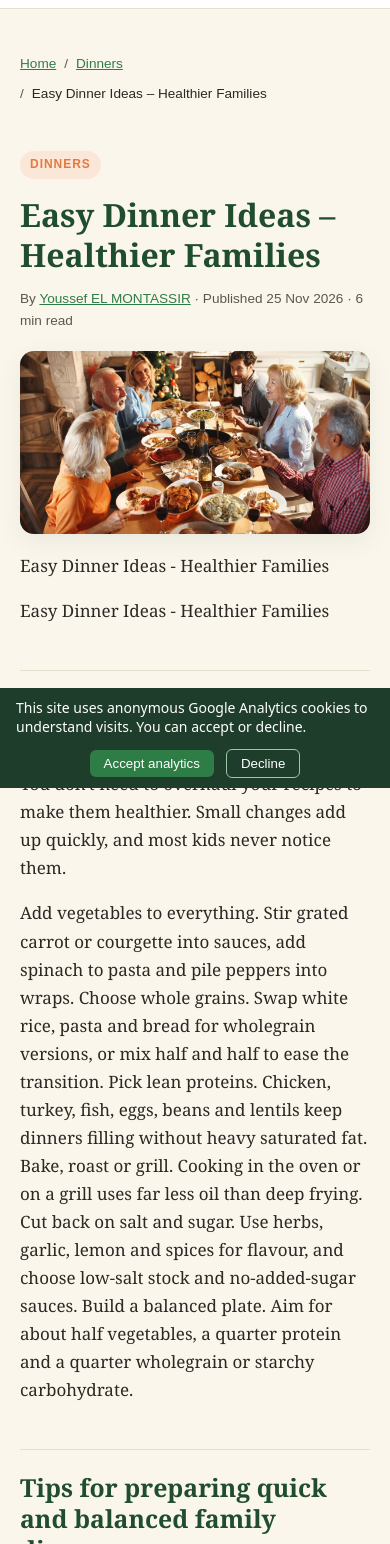
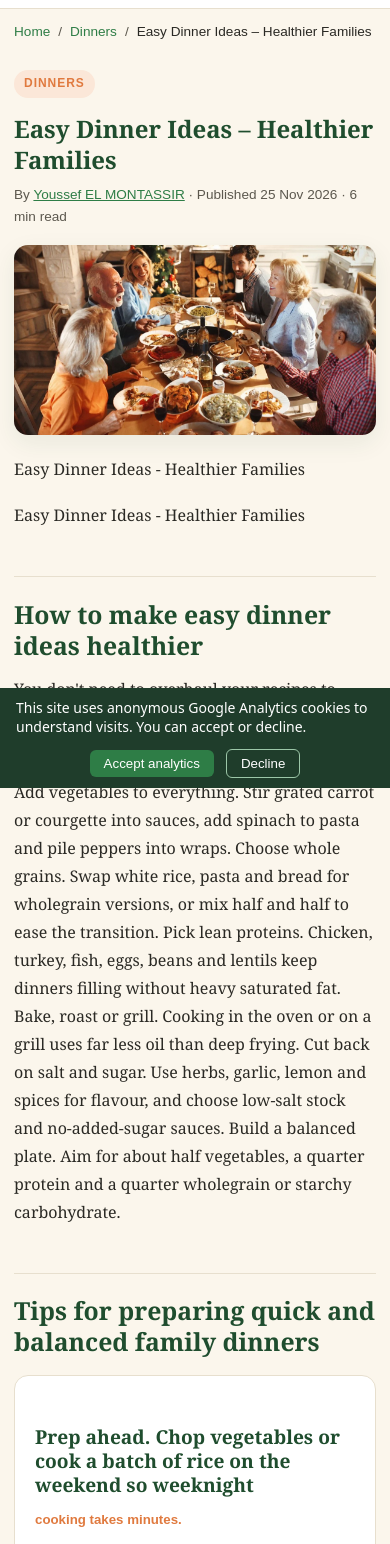
Before and after one commit to eatwellstories1-lgtm/eatwellstories1-lgtm.github.io, a plain HTML site: page articles/easy-dinner-ideas/index.html in a window 390 px wide. Shown: the part 56-1600 px from the top of the page. Drawn offline with Linux system fonts and the light colour scheme.

Commit message:
Fix article layout: balanced article-main/aside grid, full-width breadcrumbs, sticky aside, improved reading typography and tablet/mobile responsive

```diff
--- a/assets/css/main.css
+++ b/assets/css/main.css
@@ -76,16 +76,27 @@ img{max-width:100%;height:auto;display:block}
 .breadcrumbs{margin:18px 0 8px}
 .breadcrumbs ol{list-style:none;display:flex;flex-wrap:wrap;gap:8px;padding:0;margin:0;font-family:Arial,Helvetica,sans-serif;font-size:.85rem}
 .breadcrumbs li+li::before{content:"/";margin-right:8px;color:var(--muted)}
+.breadcrumbs a{text-decoration:none}
+.breadcrumbs a:hover{text-decoration:underline}
 
-/* article layout */
-.article-wrap{display:grid;grid-template-columns:1fr 300px;gap:34px;padding:26px 20px 10px;max-width:1120px;margin:0 auto}
-.article-head h1{font-size:2rem;margin:.2em 0 .4em}
+/* article layout — balanced main + aside grid, breadcrumb spans full row */
+.article-wrap{display:grid;grid-template-columns:minmax(0,1fr) 320px;gap:38px;align-items:start;max-width:1120px;margin:0 auto;padding:22px 20px 14px}
+.article-wrap .breadcrumbs{grid-column:1 / -1;margin:0 0 6px}
+.article-main{min-width:0}
+.article-head{margin-bottom:14px}
+.article-head h1{font-size:2rem;line-height:1.28;margin:.25em 0 .35em}
 .byline{font-family:Arial,Helvetica,sans-serif;font-size:.85rem;color:var(--muted)}
-.featured{margin:18px 0}
+.featured{margin:16px 0 20px}
 .featured img{border-radius:var(--radius);box-shadow:var(--shadow);width:100%}
-.article-body h2{margin-top:1.8em;border-top:1px solid var(--line);padding-top:.9em}
-.article-body ul,.article-body ol{margin:0 0 1.1em 1.2em;padding:0}
+.article-body{font-size:1.06rem;line-height:1.8}
+.article-body h2{margin-top:1.9em;border-top:1px solid var(--line);padding-top:.85em}
+.article-body h3{margin-top:1.6em}
+.article-body p{margin-bottom:1.15em}
+.article-body ul,.article-body ol{margin:0 0 1.2em 1.2em;padding:0}
 .article-body li{margin-bottom:.45em}
+.article-aside{display:flex;flex-direction:column;gap:18px;min-width:0}
+.article-aside .aside-card{margin-bottom:0}
+@media (min-width:961px){.article-aside{position:sticky;top:84px}}
 .internal-link{text-decoration:underline dotted}
 .note{background:var(--green-100);border-left:4px solid var(--green-500);padding:12px 16px;border-radius:0 10px 10px 0;font-size:.95rem}
 
@@ -158,10 +169,11 @@ th{background:var(--green-100);color:var(--green-900)}
 @media (max-width:960px){
   .card-grid{grid-template-columns:repeat(2,1fr)}
   .related-posts .card-grid{grid-template-columns:repeat(2,1fr)}
-  .article-wrap{grid-template-columns:1fr}
-  .aside{order:2}
+  .article-wrap{grid-template-columns:minmax(0,1fr);gap:22px;padding:16px 16px 10px}
+  .article-aside{order:2}
   .featured-card{grid-template-columns:1fr}
   .footer-grid{grid-template-columns:1fr 1fr}
+  .article-head h1{font-size:1.75rem}
 }
 @media (max-width:640px){
   h1{font-size:1.7rem}
@@ -171,4 +183,13 @@ th{background:var(--green-100);color:var(--green-900)}
   .site-nav{display:none;position:absolute;top:64px;left:0;right:0;background:var(--paper);flex-direction:column;padding:14px 20px;border-bottom:1px solid var(--line)}
   .site-nav.open{display:flex}
   .footer-grid{grid-template-columns:1fr}
+  .article-wrap{padding:12px 14px 8px;gap:18px}
+  .article-head h1{font-size:1.5rem}
+  .article-body{font-size:1rem;line-height:1.75}
+  .hero{padding:38px 0 30px}
+  .section{padding:28px 0}
 }
+@media (max-width:380px){
+  .article-head h1{font-size:1.35rem}
+  .header-inner{gap:10px}
+}
```
